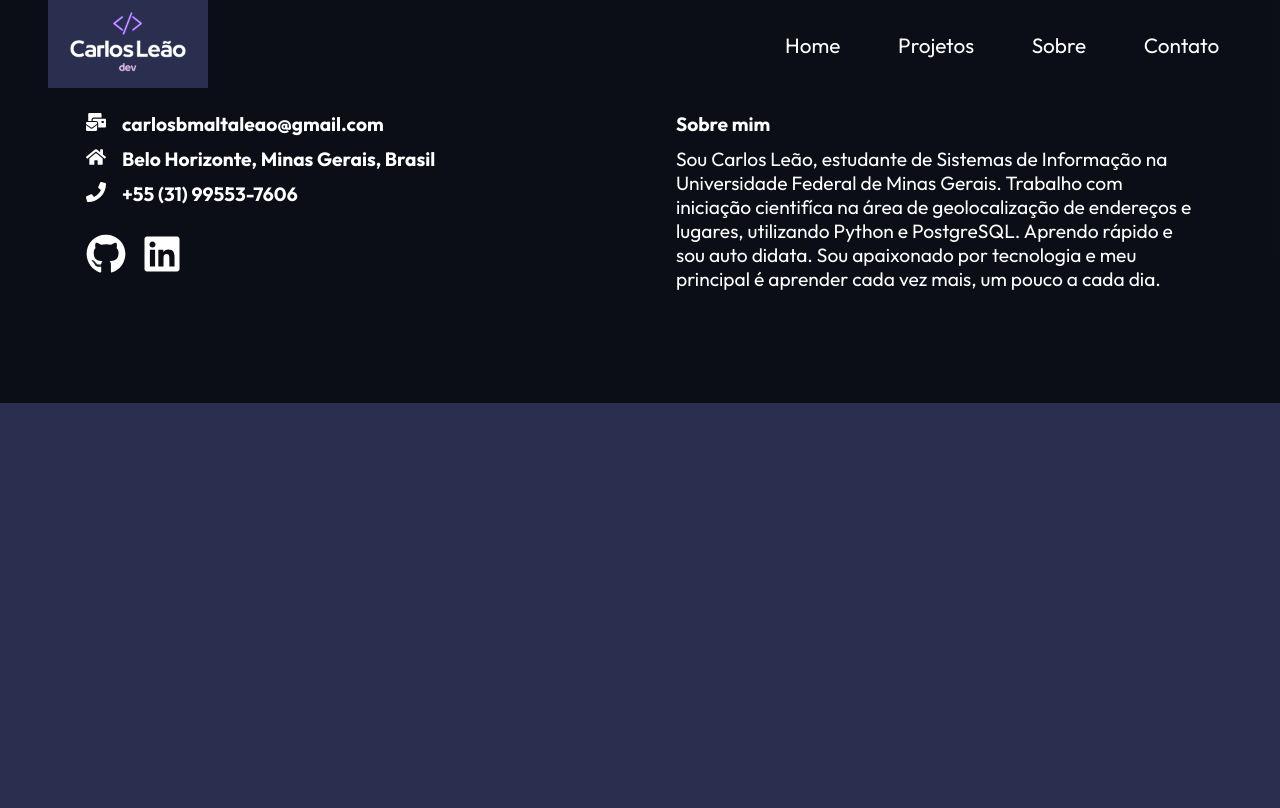
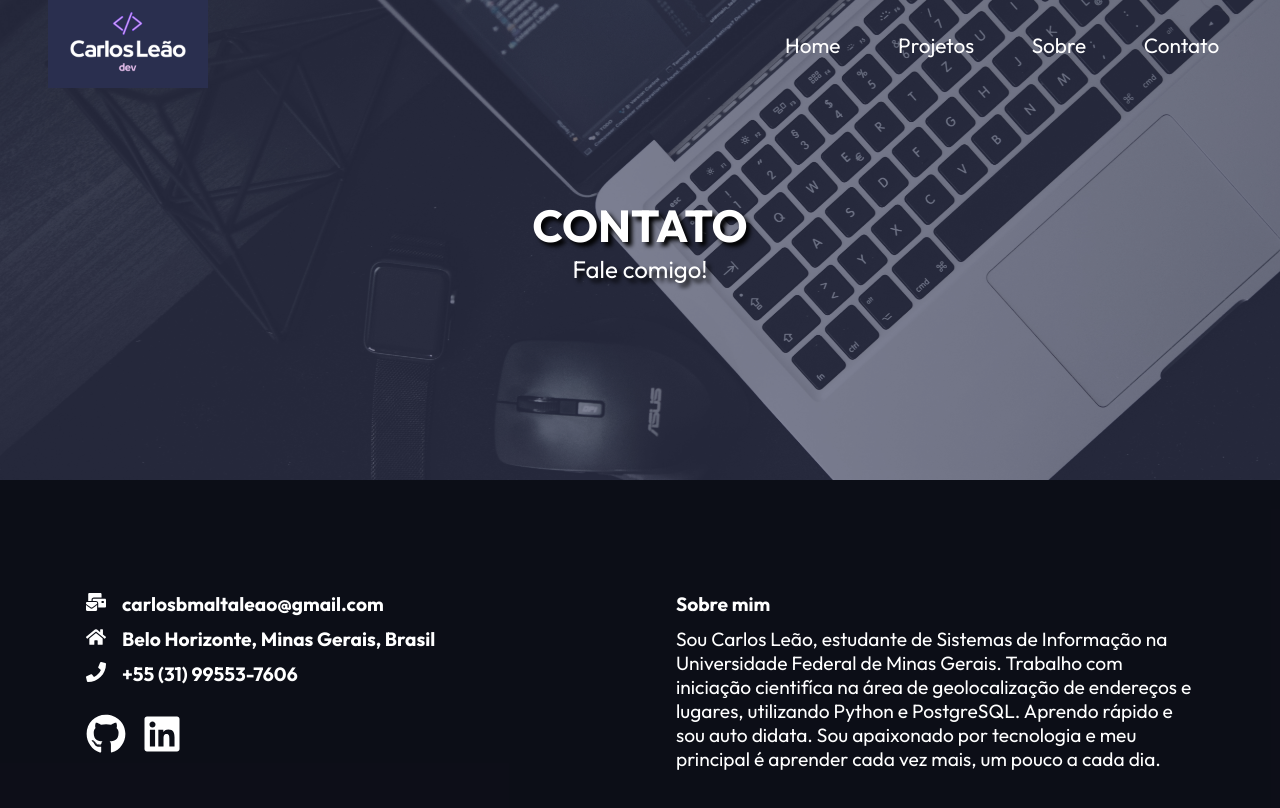
Before and after one commit to Chbmleao/Carlos-Portfolio, a React (Create React App) app: page /contact in a window 1280 px wide. Shown: the top 808 px of the page. Built offline with nearby package versions, Linux system fonts and the light colour scheme.

Commit message:
Add hero image to contact page

```diff
--- a/src/routes/Contact.js
+++ b/src/routes/Contact.js
@@ -1,11 +1,13 @@
 import React from "react";
 import Navbar from "../components/Navbar";
 import Footer from "../components/Footer";
+import HeroImg2 from "../components/HeroImg2";
 
 const Contact = () => {
   return (
     <div>
       <Navbar />
+      <HeroImg2 heading="CONTATO" text="Fale comigo!" />
       <Footer />
     </div>
   );
```
